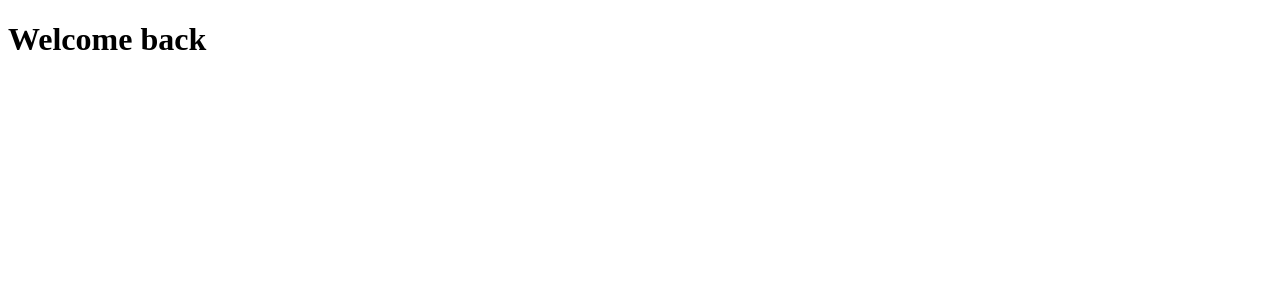
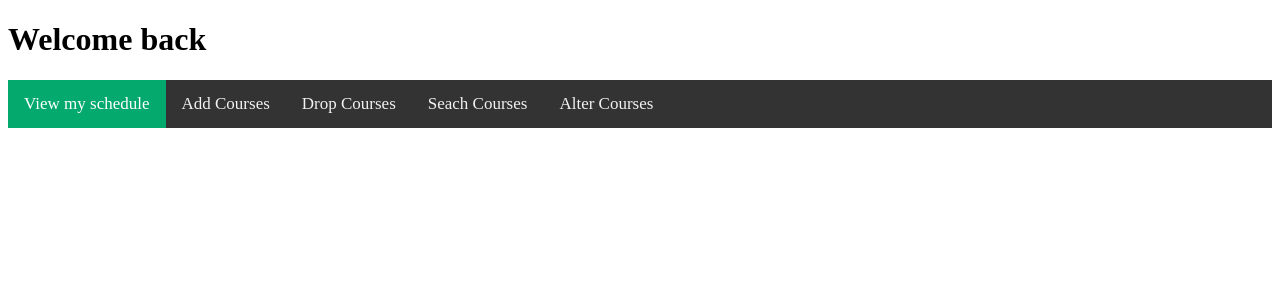
Before and after one commit to cs411-alawini/fa22-cs411-A-team013-iloveCS411, a Flask app: page /student in a window 1280 px wide. Shown: the top 300 px of the page. Run offline with Flask 2, Linux system fonts and the light colour scheme.

Commit message:
changes to student menu

```diff
--- a/flask/app/templates/student.html
+++ b/flask/app/templates/student.html
@@ -10,16 +10,42 @@
 			<br /><br /><br />
 		{% endif %}
 		</ul>
-		{% with messages = get_flashed_messages() %}
-			{% if messages %}
-				<ul class="flashes">
-					{% for m in messages %}
-						<li>{{ m }}</li>
-					{% endfor %}
-				</ul>
-			{% endif %}
-		{% endwith %}
-		{% block body %}
-		{% endblock %}
+        <div class="topnav">
+            <a class="active" href="#View my schedule">View my schedule</a>
+            <a href="#Add Courses">Add Courses</a>
+            <a href="#Drop Courses">Drop Courses</a>
+            <a href="Seach Courses">Seach Courses</a>
+            <a href="Alter Courses">Alter Courses</a>
+          </div>
 	</body>
+    <style>
+        /* Add a black background color to the top navigation */
+        .topnav {
+        background-color: #333;
+        overflow: hidden;
+        }
+
+        /* Style the links inside the navigation bar */
+        .topnav a {
+        float: left;
+        color: #f2f2f2;
+        text-align: center;
+        padding: 14px 16px;
+        text-decoration: none;
+        font-size: 17px;
+        }
+
+        /* Change the color of links on hover */
+        .topnav a:hover {
+        background-color: #ddd;
+        color: black;
+        }
+
+        /* Add a color to the active/current link */
+        .topnav a.active {
+        background-color: #04AA6D;
+        color: white;
+        }
+    </style>
+
 </html>
```
Also changed, not shown: 3 other files.
